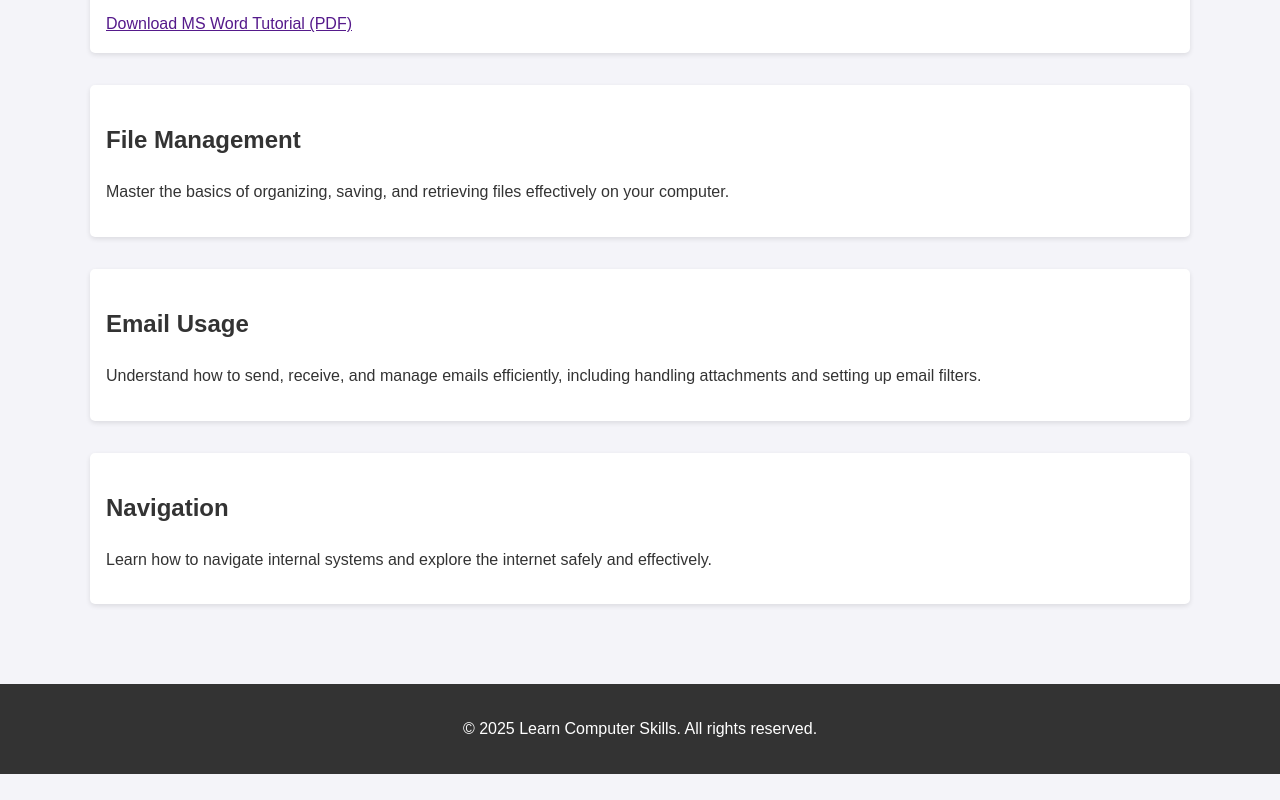
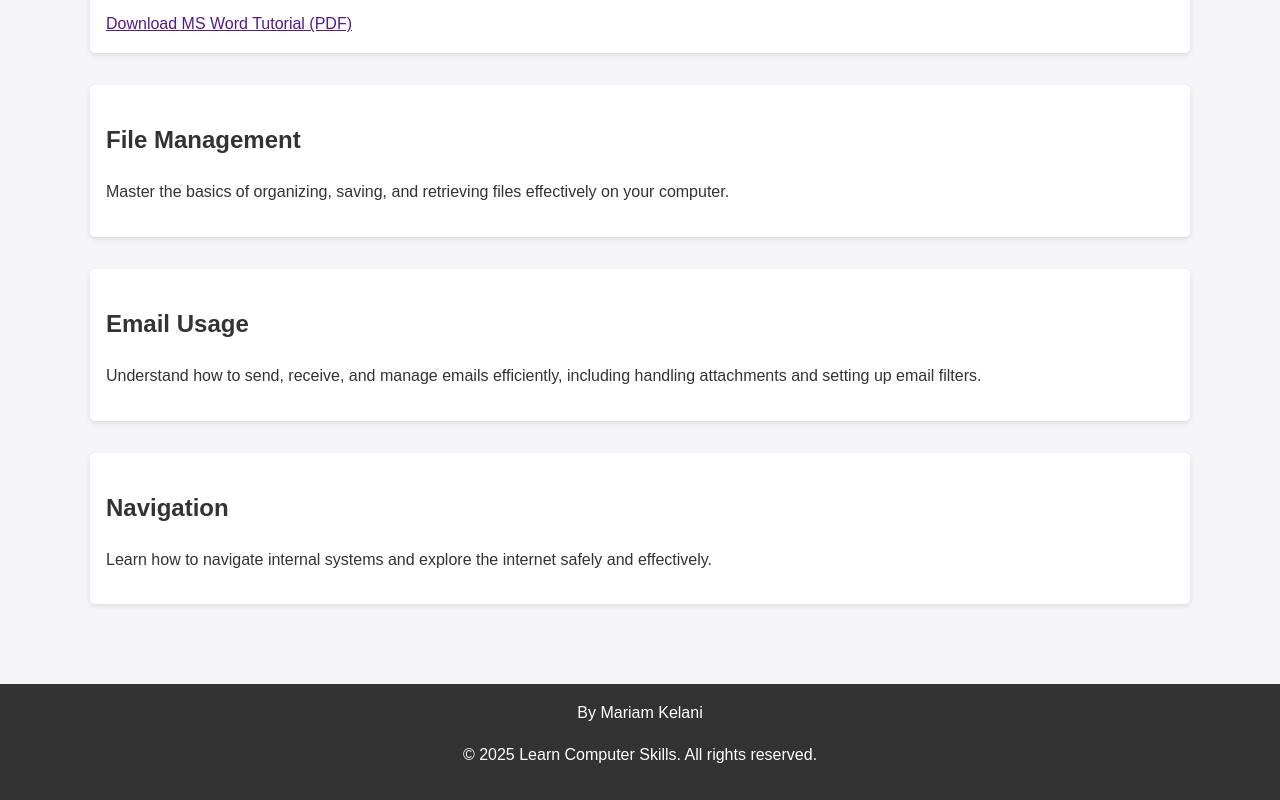
Before and after one commit to MoyosoreCoder/computer-course-overview, a plain HTML site: page index.html in a window 1280 px wide. Shown: the part 559-1359 px from the top of the page. Before the commit the page ends 1333 px from the top, so only its background shows below. Drawn offline with Linux system fonts and the light colour scheme.

Commit message:
crash course for computer beginners

```diff
--- a/index.html
+++ b/index.html
@@ -58,6 +58,7 @@
       </section>
     </div>
     <footer>
+        By Mariam Kelani
       <p>&copy; 2025 Learn Computer Skills. All rights reserved.</p>
     </footer>
   </body>
```
